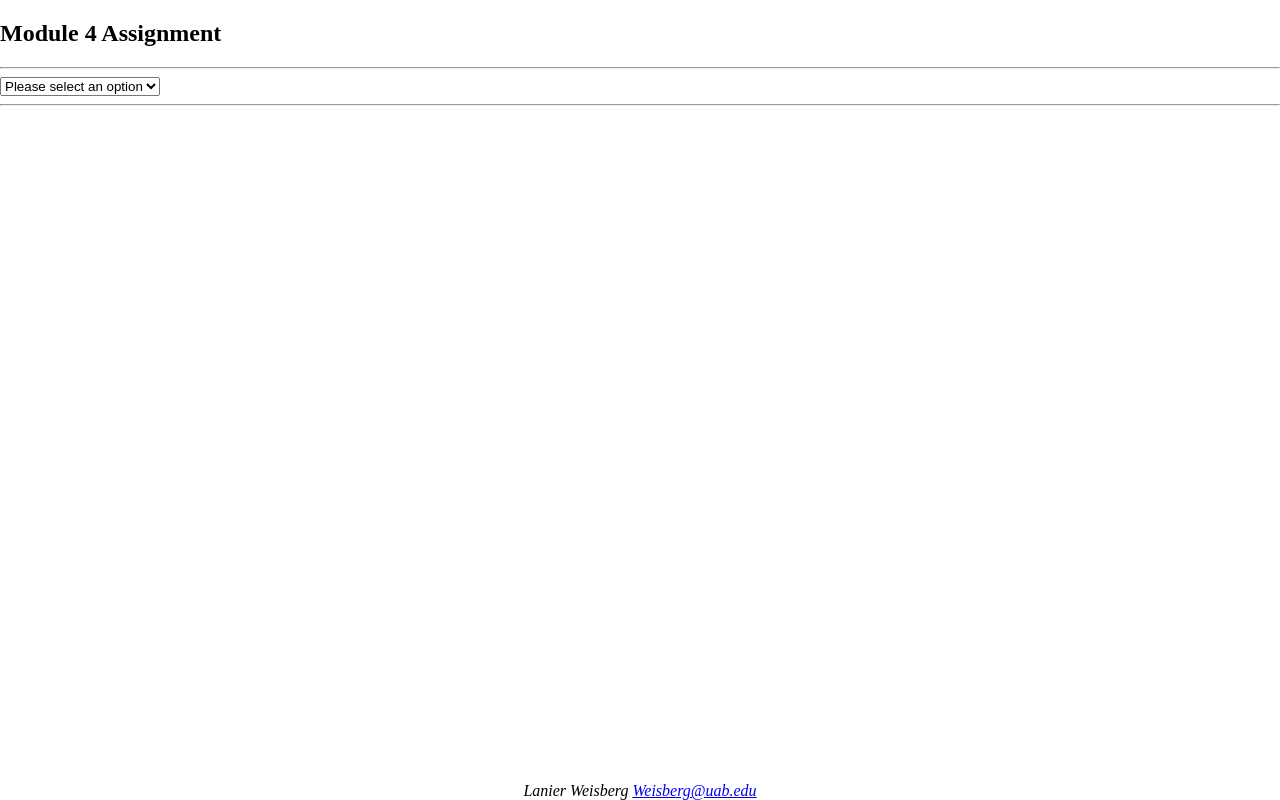
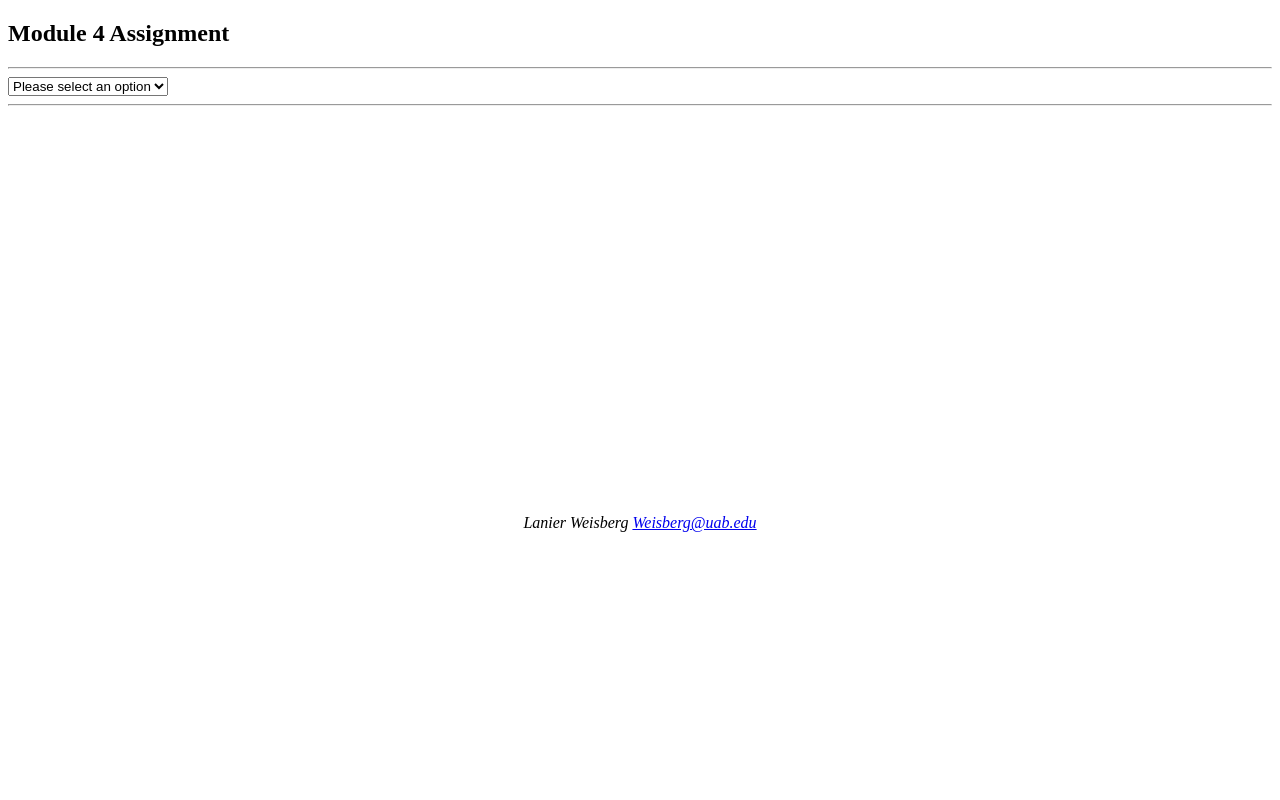
Before and after one commit to LanierW/Assignment4, a plain HTML site: page index.html in a window 1280 px wide. Drawn offline with Linux system fonts and the light colour scheme.

Commit message:
Update CSS Sheet
Fix footer style

```diff
--- a/index.html
+++ b/index.html
@@ -10,7 +10,6 @@
 <body>
     <section id="title">
         <h1>Module 4 Assignment</h1>
-        <div id="wrapper">
         <hr>
             <select onchange="MenuChoice();" id="menu">
                 <option>Please select an option</option>
@@ -51,11 +50,8 @@
         </ul>
         <img src="images/beach.jpeg" id="section2picture">
     </section>
-    <div id="footer"><footer>
-        Lanier Weisberg <a href="mailto:Weisberg@uab.edu">Weisberg@uab.edu</a>
-    </footer>
-    </div>
-    </div>
-
-</body>
+    <div class="footer"><footer>
+         Lanier Weisberg <a href="mailto:Weisberg@uab.edu">Weisberg@uab.edu</a></footer>
+        </div>
+    </body>
 </html>
--- a/styles/Assignment5.css
+++ b/styles/Assignment5.css
@@ -1,32 +1,11 @@
 section.section1 {background-color: #33ffb2; visibility: hidden; position: absolute; top: 130px; left: 10px; width: 600px; overflow: scroll;}
 
-#section1picture {height: 350px; width: 500px; display: block; margin: auto}
+#section1picture {height: 200px; width: 300px; display: block; margin: auto}
 
 section.section2 {background-color: #f6ff33; visibility: hidden; position: absolute; top: 130px; left: 10px; width: 600px; overflow: scroll;}
 
-#section2picture {height: 350px; width: 500px; display: block; margin: auto;}
+#section2picture {height: 200px; width: 300px; display: block; margin: auto;}
 
 h2 { font-family: sans-serif; text-align: center; font-weight: bold; color: #8B0000;}
 
-body {
-	margin:0;
-	padding:0;
-	height:100%;
-}
-#wrapper {
-	min-height:100%;
-	position:relative;
-}
-#content {
-	padding-bottom:100px;
-}
-#footer {
-	background:#ffffff;
-	width:100%;
-	height:auto;
-	position: absolute;
-	bottom: 0;
-	left:0;
-	text-align: center;
-	font-style: italic;
-}
+footer {position: relative; top: 400px; right: 0; bottom: 0; left: 0; background-color: #FFFFFF; text-align: center; font-style: italic;}
```
